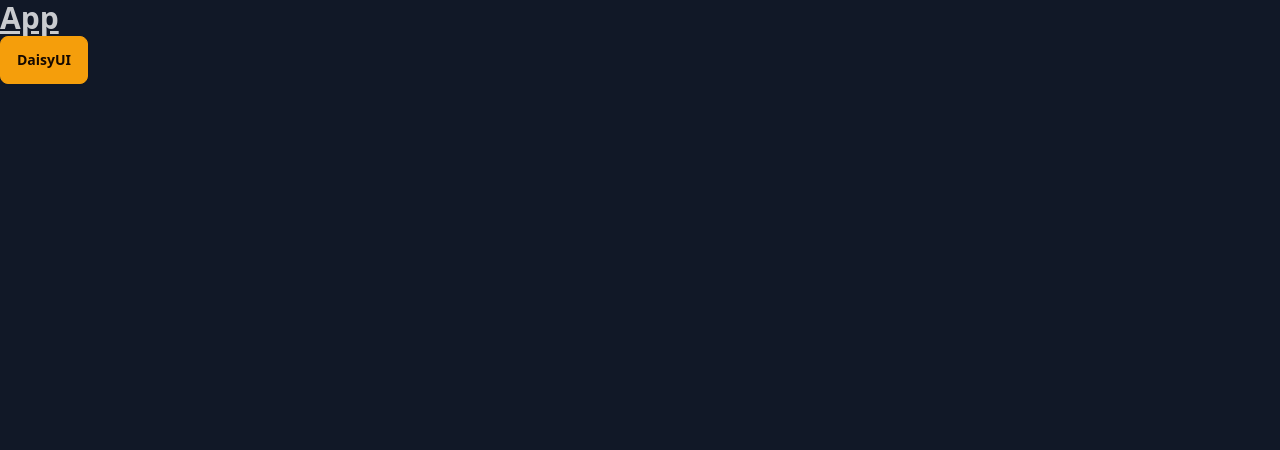
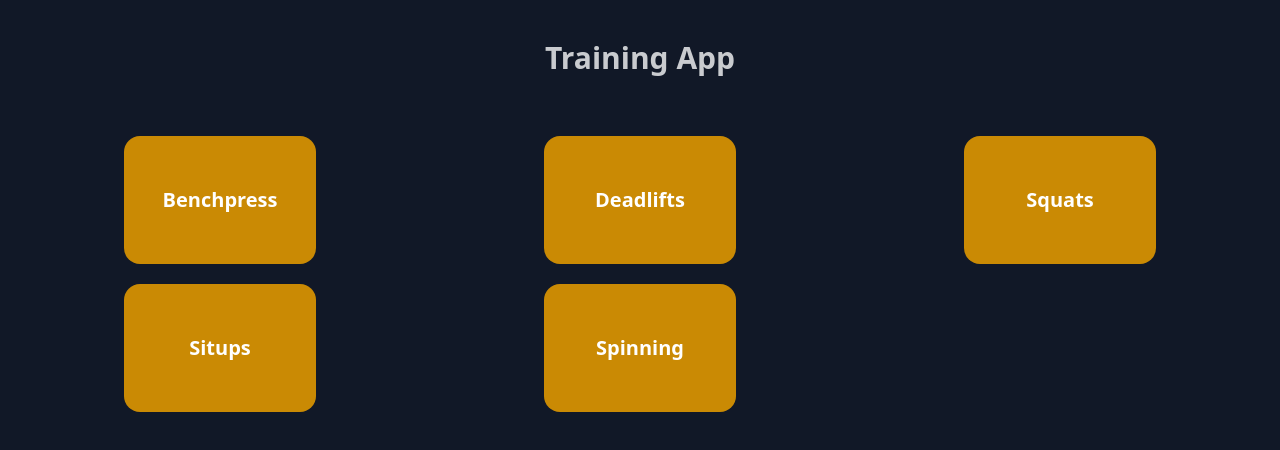
Before and after one commit to intensivecode/training_app, a React (Vite) app: page /exercises in a window 1280 px wide. Shown: the top 450 px of the page. Built offline with nearby package versions, Linux system fonts and the light colour scheme; the HTML template or start-up script is replaced by a standard one.

Commit message:
finished exercise card list

```diff
--- a/src/App.tsx
+++ b/src/App.tsx
@@ -1,8 +1,10 @@
+import Exercises from "./components/Exercises";
+
 export default function App() {
   return (
     <div className="bg-base-100">
-      <h1 className="text-3xl font-bold underline">App</h1>
-      <button className="btn btn-primary">DaisyUI</button>
+      <h1 className="text-3xl font-bold text-center py-10">Training App</h1>
+      <Exercises />
     </div>
   );
 }
--- /dev/null
+++ b/src/components/Exercises.tsx
@@ -0,0 +1,16 @@
+import { getExercises } from "../services/fakeExerciseService";
+
+export default function Exercises() {
+  return (
+    <div className="container mx-auto p-5 grid grid-cols-3 place-items-center gap-5">
+      {getExercises().map((exercise) => (
+        <div
+          key={exercise.id}
+          className="grid place-items-center w-48 h-32 text-white text-xl font-bold bg-primary rounded-box hover:scale-110 cursor-pointer transition-transform ease-in-out duration-300"
+        >
+          {exercise.name}
+        </div>
+      ))}
+    </div>
+  );
+}
--- a/tailwind.config.js
+++ b/tailwind.config.js
@@ -9,7 +9,7 @@ export default {
     themes: [
       {
         mytheme: {
-          primary: "#f59e0b",
+          primary: "#ca8a04",
           secondary: "#4b5563",
           accent: "#00ffff",
           neutral: "#d1d5db",
```
